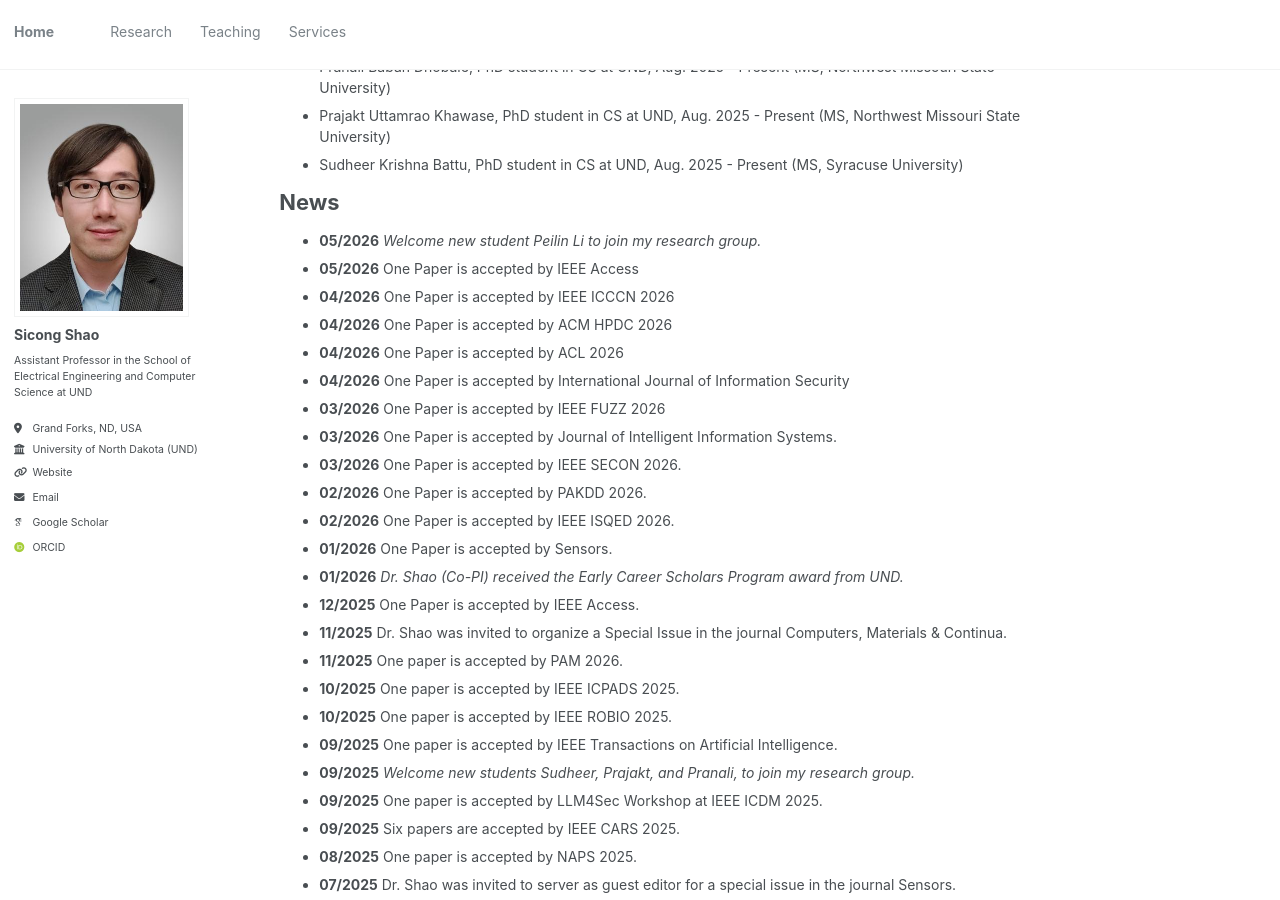
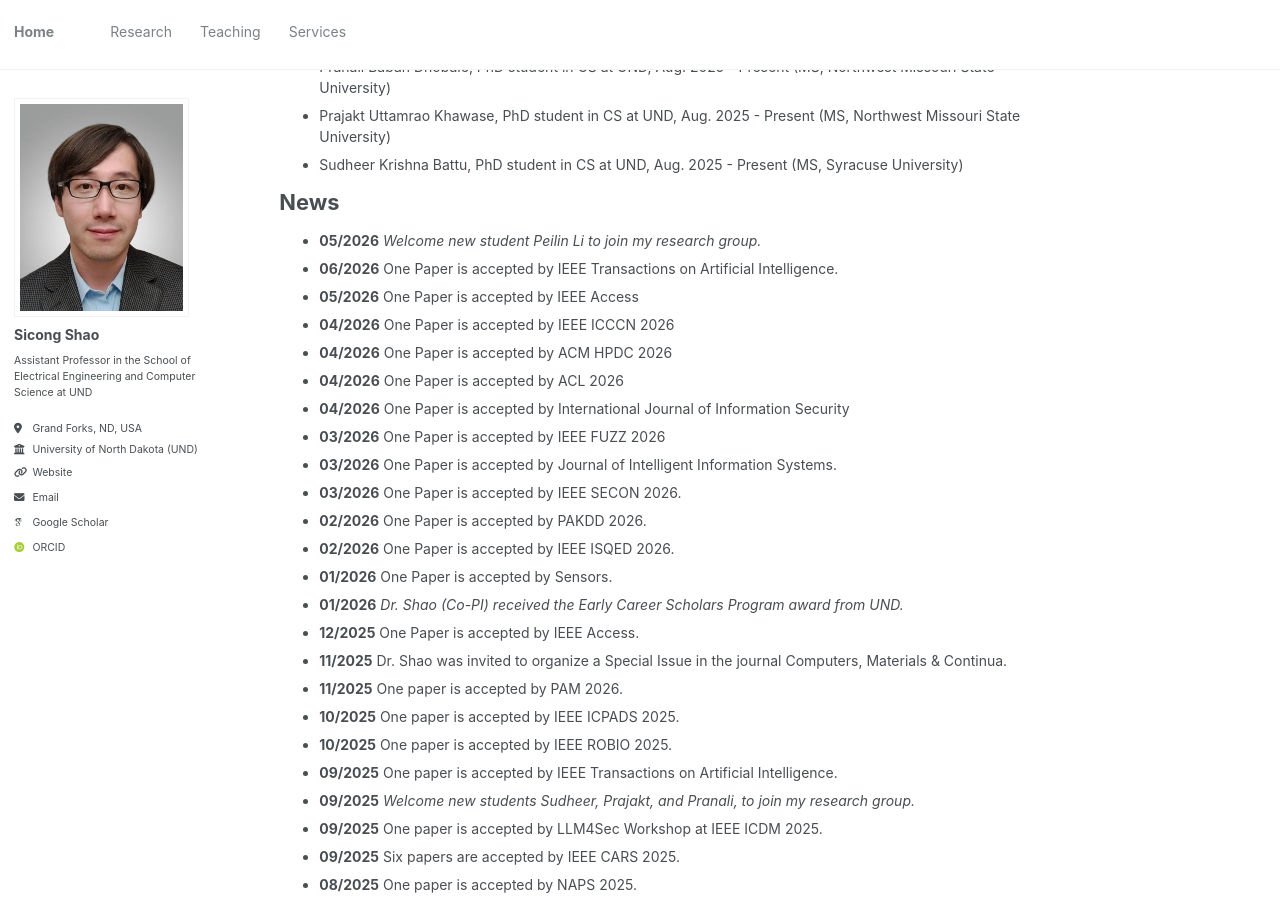
Before and after one commit to sicongshao/sicongshao.github.io, a Jekyll site: the page built from _pages/about.md, in a window 1280 px wide and 900 px high, scrolled down 578 px. Built offline with Jekyll 4.4.1, drawn with Linux system fonts in a browser that asks for light colours; some web fonts are replaced.

Commit message:
first commit

```diff
--- a/_pages/about.md
+++ b/_pages/about.md
@@ -34,6 +34,7 @@
 News
 ======
 * **05/2026** *Welcome new student Peilin Li to join my research group.*
+* **06/2026** One Paper is accepted by IEEE Transactions on Artificial Intelligence.
 * **05/2026** One Paper is accepted by IEEE Access
 * **04/2026** One Paper is accepted by IEEE ICCCN 2026
 * **04/2026** One Paper is accepted by ACM HPDC 2026
```
